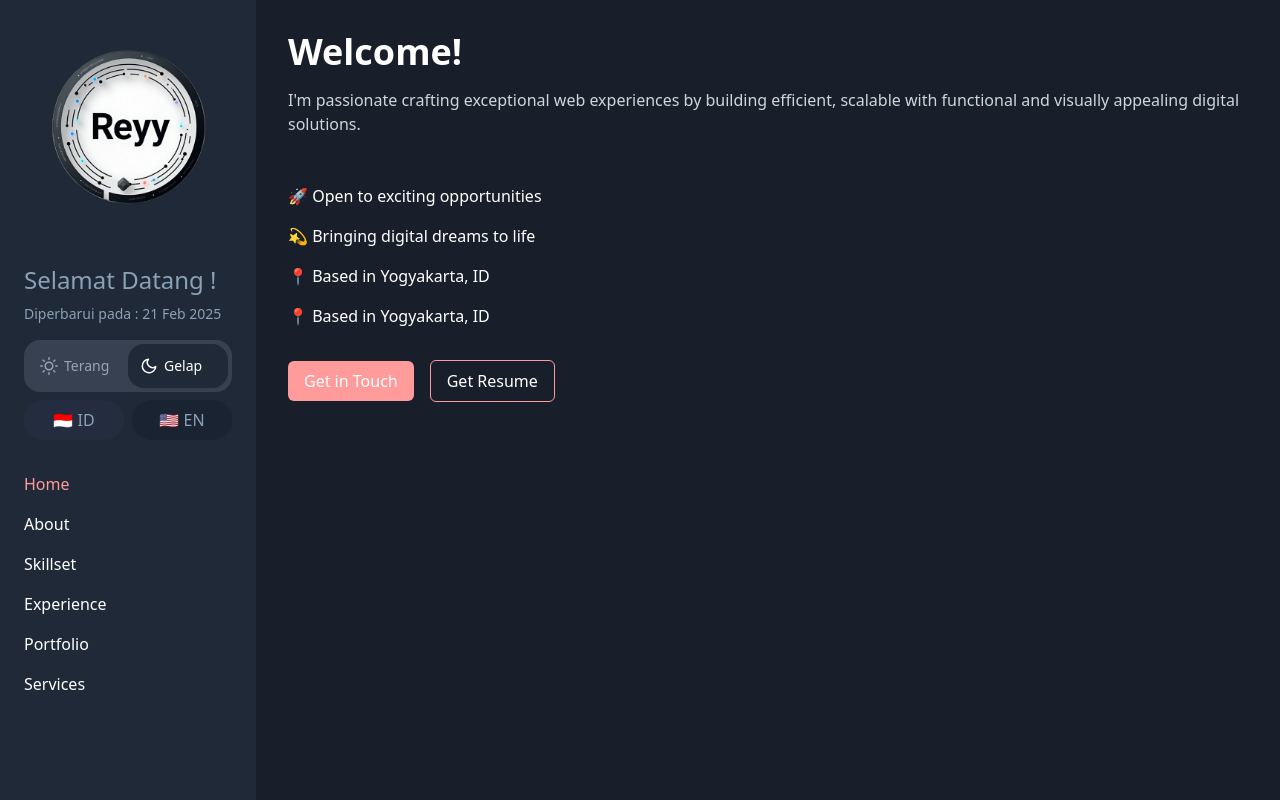
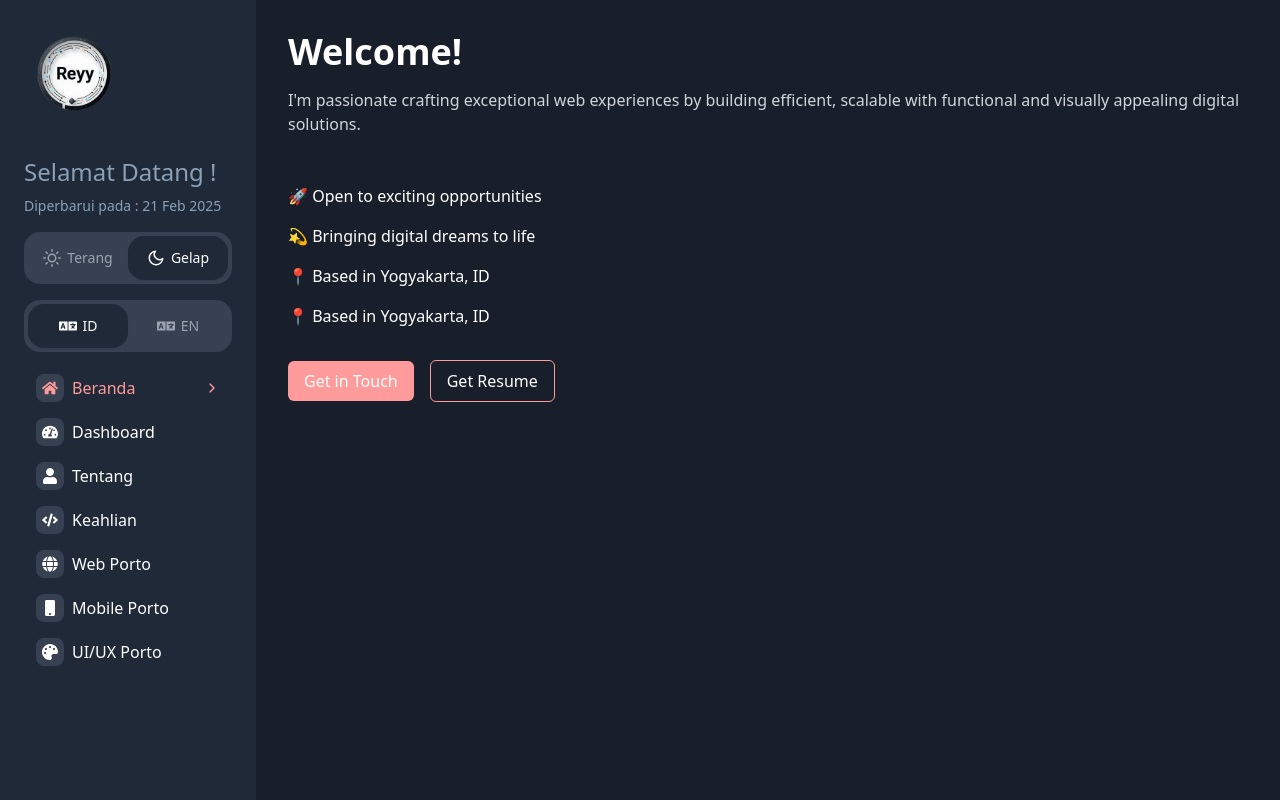
Before and after one commit to Reyn12/portofolio-new, a Next.js app: page /homepage in a window 1280 px wide. Built offline with nearby package versions, Linux system fonts and the light colour scheme.

Commit message:
checkpoint item di sidebar

```diff
--- a/app/homepage/components/sidebar/Sidebar.tsx
+++ b/app/homepage/components/sidebar/Sidebar.tsx
@@ -4,6 +4,11 @@ import { useState, useEffect } from 'react';
 import Image from 'next/image';
 import { useTheme } from 'next-themes';
 import { FiSun, FiMoon } from 'react-icons/fi'
+import { FaLanguage } from 'react-icons/fa'
+import { FaHome, FaTachometerAlt, FaUser, FaCode, FaGlobe, FaMobile, FaPalette } from 'react-icons/fa'
+import { FiChevronRight } from 'react-icons/fi'
+
+
 
 export default function Sidebar() {
     const [activeMenu, setActiveMenu] = useState('home');
@@ -23,7 +28,7 @@ export default function Sidebar() {
                     <div className="h-4 bg-gray-800 rounded w-3/4 mb-4"></div>
                     <div className="h-3 bg-gray-800 rounded w-1/2 mb-8"></div>
                     <div className="space-y-3">
-                        {[1,2,3,4,5,6].map((i) => (
+                        {[1, 2, 3, 4, 5, 6].map((i) => (
                             <div key={i} className="h-3 bg-gray-800 rounded"></div>
                         ))}
                     </div>
@@ -33,12 +38,13 @@ export default function Sidebar() {
     }
 
     const menus = [
-        { id: 'home', label: 'Home', href: '#' },
-        { id: 'about', label: 'About', href: '#' },
-        { id: 'skillset', label: 'Skillset', href: '#' },
-        { id: 'experience', label: 'Experience', href: '#' },
-        { id: 'portfolio', label: 'Portfolio', href: '#' },
-        { id: 'services', label: 'Services', href: '#' },
+        { id: 'home', label: 'Beranda', href: '#', icon: <FaHome /> },
+        { id: 'dashboard', label: 'Dashboard', href: '#', icon: <FaTachometerAlt /> },
+        { id: 'about', label: 'Tentang', href: '#', icon: <FaUser /> },
+        { id: 'skills', label: 'Keahlian', href: '#', icon: <FaCode /> },
+        { id: 'web-porto', label: 'Web Porto', href: '#', icon: <FaGlobe /> },
+        { id: 'mobile-porto', label: 'Mobile Porto', href: '#', icon: <FaMobile /> },
+        { id: 'uiux-porto', label: 'UI/UX Porto', href: '#', icon: <FaPalette /> },
     ];
 
     return (
@@ -50,21 +56,20 @@ export default function Sidebar() {
                         alt="Profile"
                         width={100}
                         height={100}
-                        className="w-full"
+                        className=""
                     />
                 </div>
 
-                <div className="mb-8">
+                <div className="mb-4">
                     <h1 className={`text-2xl mb-2 ${theme === 'dark' ? 'text-[#8BA1B7]' : 'text-[#4A5568]'}`}>Selamat Datang !</h1>
                     <p className={`text-sm ${theme === 'dark' ? 'text-[#8BA1B7]' : 'text-[#4A5568]'}`}>Diperbarui pada : 21 Feb 2025</p>
 
                     <div className="mt-4 space-y-2">
                         {/* Theme Toggle - New Style */}
-                        <div className={`inline-flex w-full justify-between p-1 rounded-2xl ${theme === 'dark' ? 'bg-gray-700' : 'bg-gray-100'}`}>
+                        <div className={`inline-flex w-full justify-between mb-2 p-1 rounded-2xl ${theme === 'dark' ? 'bg-gray-700' : 'bg-gray-100'}`}>
                             <button
                                 onClick={() => setTheme('light')}
-                                className={`px-3 py-3 text-sm rounded-2xl w-full flex items-center gap-1.5 transition-all duration-200 ${
-                                    theme === 'light'
+                                className={`px-3 py-3 text-sm rounded-2xl w-full flex items-center justify-center gap-1.5 transition-all duration-200 ${theme === 'light'
                                     ? 'bg-white text-gray-800 shadow-sm'
                                     : 'text-gray-400 hover:text-gray-300'
                                     }`}
@@ -74,8 +79,7 @@ export default function Sidebar() {
                             </button>
                             <button
                                 onClick={() => setTheme('dark')}
-                                className={`px-3 py-3 text-sm rounded-2xl w-full flex items-center gap-1.5 transition-all duration-200 ${
-                                    theme === 'dark'
+                                className={`px-3 py-3 text-sm rounded-2xl w-full flex items-center justify-center gap-1.5 transition-all duration-200 ${theme === 'dark'
                                     ? 'bg-gray-800 text-white shadow-sm'
                                     : 'text-gray-600 hover:text-gray-700'
                                     }`}
@@ -85,44 +89,70 @@ export default function Sidebar() {
                             </button>
                         </div>
 
-                        <div className="flex gap-2">
+                        <div className={`inline-flex w-full justify-between p-1 rounded-2xl ${theme === 'dark' ? 'bg-gray-700' : 'bg-gray-100'}`}>
                             <button
-                                className={`flex-1 px-4 py-2 rounded-full ${
-                                    language === 'id'
-                                        ? theme === 'dark' ? 'bg-[#232D3F] text-[#8BA1B7]' : 'bg-[#E2E8F0] text-[#4A5568]'
-                                        : theme === 'dark' ? 'bg-[#1A2331] hover:bg-[#232D3F] text-[#8BA1B7]' : 'bg-[#CBD5E0] hover:bg-[#E2E8F0] text-[#4A5568]'
+                                onClick={() => setLanguage('id')}
+                                className={`px-3 py-3 text-sm rounded-2xl w-full flex items-center justify-center gap-1.5 transition-all duration-200 ${language === 'id'
+                                    ? theme === 'dark'
+                                        ? 'bg-gray-800 text-white shadow-sm'
+                                        : 'bg-white text-gray-800 shadow-sm'
+                                    : theme === 'dark'
+                                        ? 'text-gray-400 hover:text-gray-300'
+                                        : 'text-gray-600 hover:text-gray-700'
                                     }`}
-                                onClick={() => setLanguage('id')}
                             >
-                                🇮🇩 ID
+                                <span className="text-lg"><FaLanguage /></span>
+                                <span>ID</span>
                             </button>
                             <button
-                                className={`flex-1 px-4 py-2 rounded-full ${
-                                    language === 'en'
-                                        ? theme === 'dark' ? 'bg-[#232D3F] text-[#8BA1B7]' : 'bg-[#E2E8F0] text-[#4A5568]'
-                                        : theme === 'dark' ? 'bg-[#1A2331] hover:bg-[#232D3F] text-[#8BA1B7]' : 'bg-[#CBD5E0] hover:bg-[#E2E8F0] text-[#4A5568]'
+                                onClick={() => setLanguage('en')}
+                                className={`px-3 py-3 text-sm rounded-2xl w-full flex items-center justify-center gap-1.5 transition-all duration-200 ${language === 'en'
+                                    ? theme === 'dark'
+                                        ? 'bg-gray-800 text-white shadow-sm'
+                                        : 'bg-white text-gray-800 shadow-sm'
+                                    : theme === 'dark'
+                                        ? 'text-gray-400 hover:text-gray-300'
+                                        : 'text-gray-600 hover:text-gray-700'
                                     }`}
-                                onClick={() => setLanguage('en')}
                             >
-                                🇺🇸 EN
+                                <span className="text-lg"><FaLanguage /></span>
+                                <span>EN</span>
                             </button>
                         </div>
                     </div>
                 </div>
 
-                <nav className="space-y-4">
+                <nav className="space-y-1">
                     {menus.map((menu) => (
                         <Link
                             key={menu.id}
                             href={menu.href}
-                            className={`block transition-colors ${
-                                activeMenu === menu.id
-                                    ? theme === 'dark' ? 'text-[#FF9B9B]' : 'text-[#E53E3E]'
-                                    : theme === 'dark' ? 'hover:text-[#FF9B9B]' : 'hover:text-[#E53E3E]'
+                            className={`group flex items-center justify-between py-1.5 px-3 rounded-lg transition-all duration-300 hover:-translate-x-1 ${activeMenu === menu.id
+                                ? theme === 'dark'
+                                    ? 'bg-gray-800 text-[#FF9B9B]'
+                                    : 'bg-gray-100 text-[#E53E3E]'
+                                : theme === 'dark'
+                                    ? 'hover:bg-gray-800 hover:text-[#FF9B9B]'
+                                    : 'hover:bg-gray-100 hover:text-[#E53E3E]'
                                 }`}
                             onClick={() => setActiveMenu(menu.id)}
                         >
-                            {menu.label}
+                            <div className="flex items-center gap-2">
+                                <span className={`p-1.5 rounded-lg transition-colors ${activeMenu === menu.id
+                                    ? theme === 'dark'
+                                        ? 'bg-gray-700'
+                                        : 'bg-gray-200'
+                                    : theme === 'dark'
+                                        ? 'bg-gray-700'
+                                        : 'bg-gray-200'
+                                    }`}>
+                                    {menu.icon}
+                                </span>
+                                <span>{menu.label}</span>
+                            </div>
+                            {activeMenu === menu.id && (
+                                <FiChevronRight className="transition-transform duration-300" />
+                            )}
                         </Link>
                     ))}
                 </nav>
```
Lines whose indentation alone changed are shown as unchanged.
